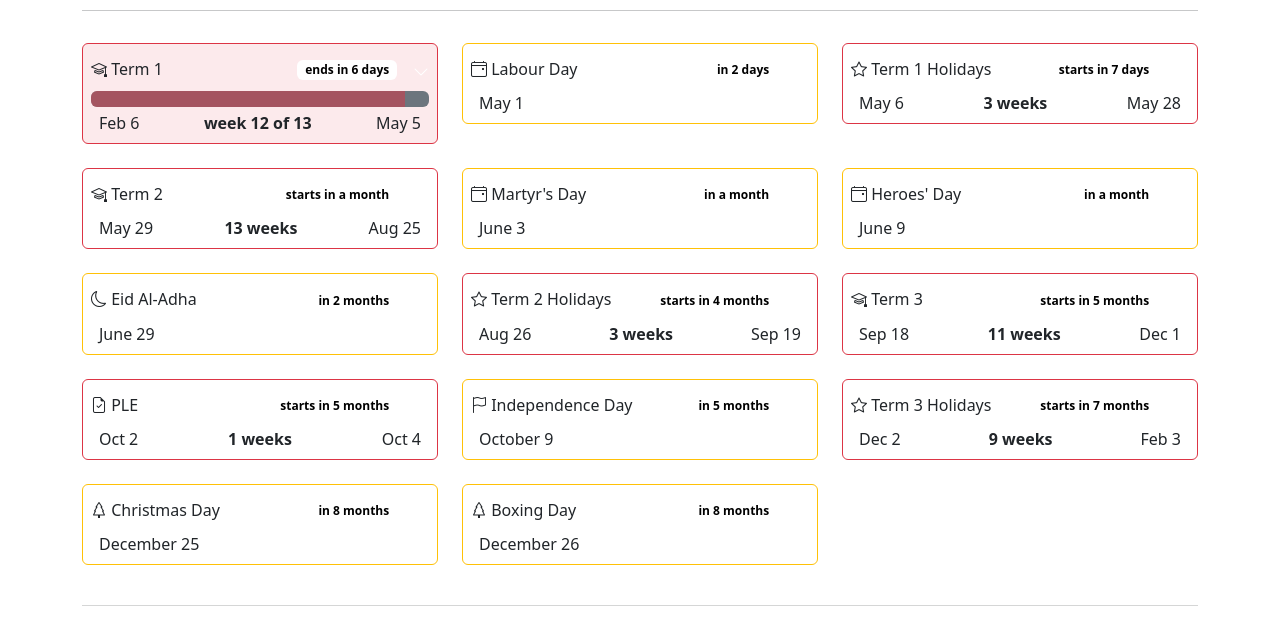
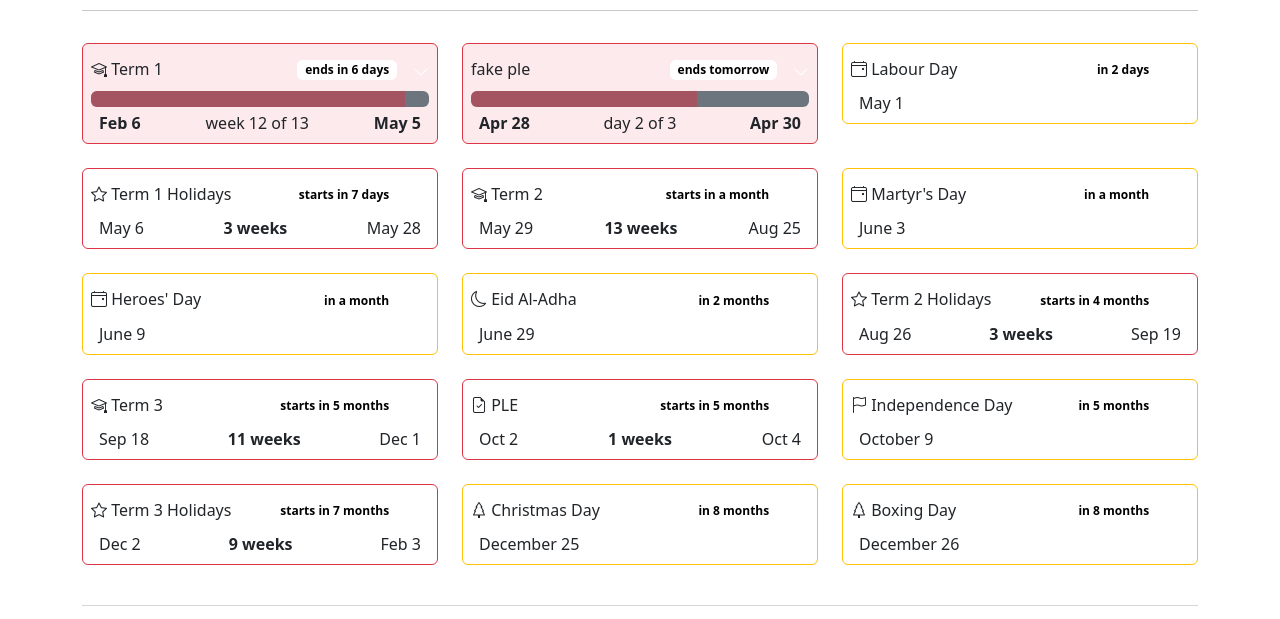
Before and after one commit to christianberkman/ug-timetable, a plain HTML site: page index.html in a window 1280 px wide. Shown: the part 70-689 px from the top of the page. Drawn offline with nearby package versions, Linux system fonts and the light colour scheme.

Commit message:
Day and week display

```diff
--- a/data.json
+++ b/data.json
@@ -92,5 +92,11 @@
         "name": "Boxing Day",
         "icon": "bi-tree",
         "start": "2023-12-26"
+    },
+    {
+        "type": "period",
+        "name": "fake ple",
+        "start": "2023-04-28",
+        "end": "2023-04-30"
     }
 ]
--- a/item-prototypes.html
+++ b/item-prototypes.html
@@ -25,11 +25,9 @@
       </div>
 
       <div class="d-flex justify-content-between align-items-start ms-2 me-2">
-        <span class="ugt-start">start</span>
-        <span class="fw-bold">
-          week <span class="ugt-current-week">##</span> of <span class="ugt-weeks">##</span>
-        </span>
-        <span class="ugt-end">end</span>
+        <span class="ugt-start fw-bold">start</span>
+        <span class="ugt-progress-string"></span>
+        <span class="ugt-end fw-bold">end</span>
       </div>
     </div><!--/pos-relative-->
 
--- a/ug-timetable.js
+++ b/ug-timetable.js
@@ -11,7 +11,7 @@ dayjs.extend(dayjs.extend(window.dayjs_plugin_isBetween))
 dayjs.extend(dayjs.extend(window.dayjs_plugin_isSameOrBefore))
 dayjs.extend(dayjs.extend(window.dayjs_plugin_isSameOrAfter))
 dayjs.extend(dayjs.extend(window.dayjs_plugin_relativeTime))
-const today = dayjs( dayjs().format('YYYY-MM-DD') )
+const today = dayjs( dayjs('2023-04-29').format('YYYY-MM-DD') )
 console.log( 'Today is ' + today.format() )
 const tomorrow = today.add(1, 'd')
 const yesterday = today.subtract(1, 'd')
@@ -64,7 +64,6 @@ function isWeekDay(date){
             this.isActive = this._isActive()
             this.hasStarted = this._hasStarted()
             this.hasEnded = this._hasEnded()
-            console.log(this.progress())
         }
 
 
@@ -86,6 +85,11 @@ function isWeekDay(date){
             if(this.end.isSame(today)) return Math.round( ( (this.currentDay()-1) / this.days()  * 100 ))
 
             return Math.round( (this.currentDay() / this.days()) * 100 )
+        }
+
+        progressString(){
+            if(this.days() < 14) return 'day ' + this.currentDay() + ' of ' + this.days()
+            else return 'week ' + this.currentWeek() + ' of ' + this.weeks()
         }
 
         /**
@@ -156,8 +160,13 @@ function isWeekDay(date){
             if(today.isAfter(this.end)) return 0;
 
             // Period is active
-            const remaining = this.end.diff(today, 'd') + 1
-            if(remaining == 1 && this.end.isSame(today)) return 'today'
+            return this.end.diff(today, 'd') + 1
+        }
+
+        daysRemainingString(){
+            const remaining = this.daysRemaining()
+            if(remaining ==2) return 'tomorrow'
+            if(remaining == 1) return 'today'
             else return remaining
         }
 
@@ -189,7 +198,15 @@ function isWeekDay(date){
             if(today.isAfter(this.end)) return 0;
 
             // Period is active
-            return Math.ceil( this.end.add(1, 'd').diff(today, 'w', true) )
+            //return Math.round( this.end.add(1, 'd').diff(today, 'w', true) )
+            return this.weeks() - this.currentWeek()+1
+        }
+
+        weeksRemainingString(){
+            const weeks = this.weeksRemaining()
+            if(weeks == 2) return 'next week'
+            if(weeks == 1) return 'this week'
+            return weeks
         }
 
 
@@ -222,8 +239,7 @@ function isWeekDay(date){
                 checkDate = checkDate.add(1, 'd')
             }
 
-            if(length == 1 && today.isSame(this.end)) return 'today';
-            else return length
+            return length
         }
     }
 
@@ -307,14 +323,14 @@ const noDetails = '<em>No details.</em>'
 
             newDiv.find('.ugt-progress').attr('style', "width: " + item.progress() + "%")
             newDiv.find('.ugt-start').text(item.start.format('MMM D'))
-                newDiv.find('.ugt-current-week').text(item.currentWeek())
-                newDiv.find('.ugt-weeks').text(item.weeks())
+                newDiv.find('.ugt-progress-string').text(item.progressString())
             newDiv.find('.ugt-end').text(item.end.format('MMM D'))
 
+            newDiv.find('.ugt-weeks').text(item.weeks())
             newDiv.find('.ugt-since').text(item.startedSinceString())
-            newDiv.find('.ugt-weeks-remaining').text(item.weeksRemaining())
+            newDiv.find('.ugt-weeks-remaining').text(item.weeksRemainingString())
             newDiv.find('.ugt-days').text(item.days())
-            newDiv.find('.ugt-days-remaining').text(item.daysRemaining())
+            newDiv.find('.ugt-days-remaining').text(item.daysRemainingString())
             newDiv.find('.ugt-weekdays').text(item.weekDays())
             newDiv.find('.ugt-weekdays-remaining').text(item.weekDaysRemaining())
 
```
